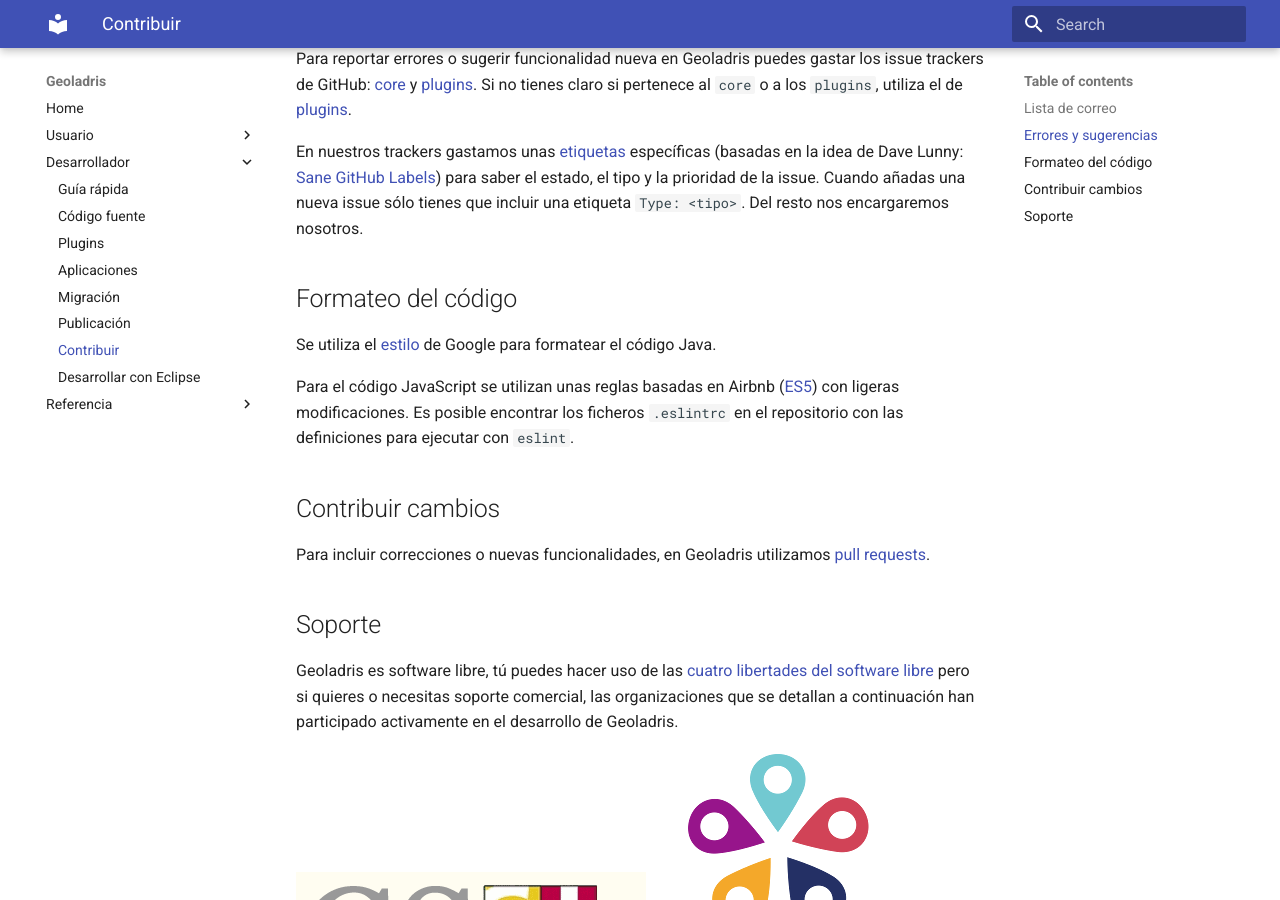
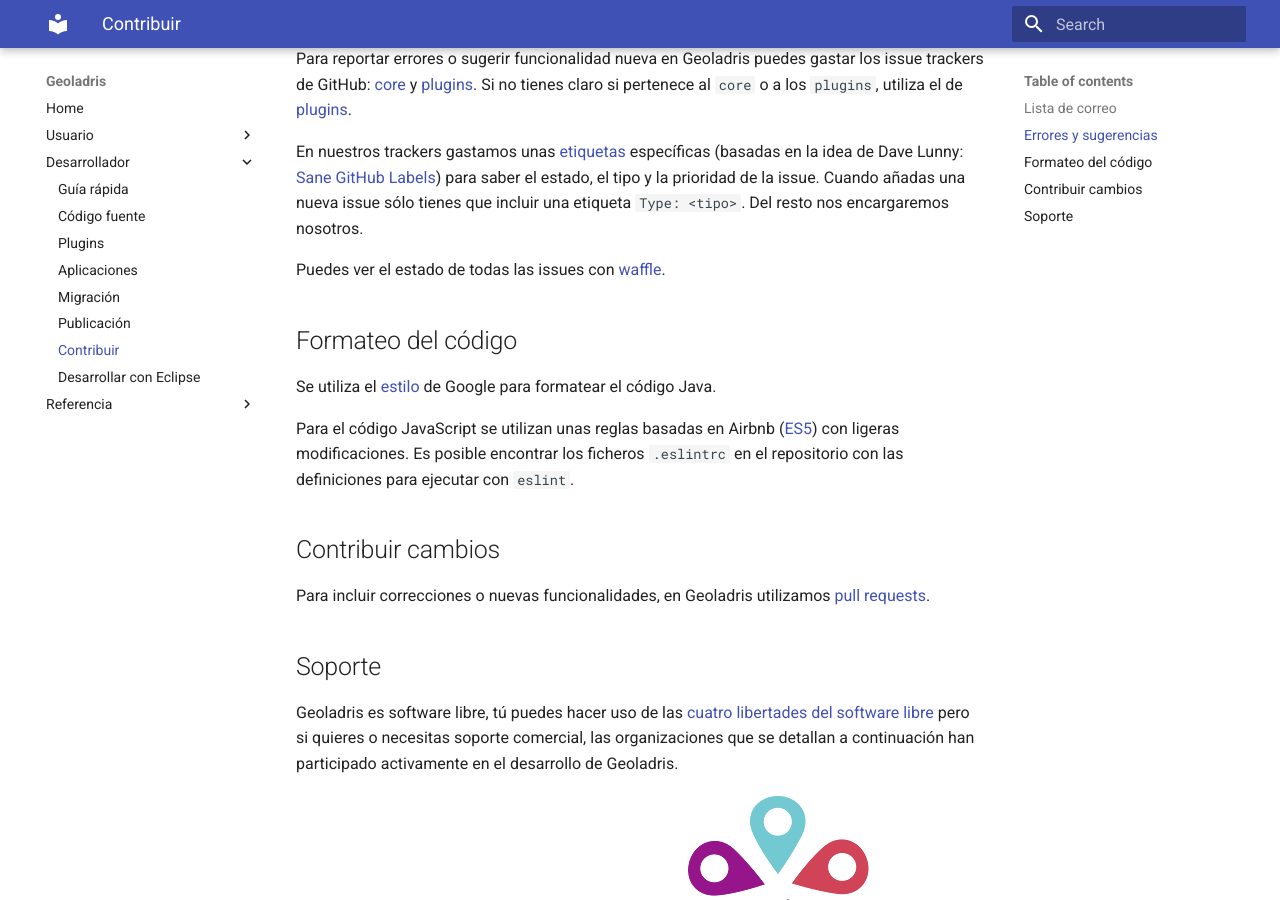
Before and after one commit to geoladris/doc, an MkDocs documentation site: the page built from docs/dev/contribute.md, in a window 1280 px wide and 900 px high, scrolled down 485 px. Built offline with MkDocs 1.6.1 and Material for MkDocs 9.7.7, drawn with Linux system fonts in a browser that asks for light colours; old or Windows-style settings are respelled for this version of MkDocs.

Commit message:
Add reference to waffle

```diff
--- a/docs/dev/contribute.md
+++ b/docs/dev/contribute.md
@@ -11,6 +11,8 @@
 Para reportar errores o sugerir funcionalidad nueva en Geoladris puedes gastar los issue trackers de GitHub: [core](https://github.com/geoladris/core/issues) y [plugins](https://github.com/geoladris/plugins/issues). Si no tienes claro si pertenece al `core` o a los `plugins`, utiliza el de [plugins](https://github.com/geoladris/plugins/issues).
 
 En nuestros trackers gastamos unas [etiquetas](https://github.com/geoladris/core/labels) específicas (basadas en la idea de Dave Lunny: [Sane GitHub Labels](https://medium.com/@dave_lunny/sane-github-labels-c5d2e6004b63)) para saber el estado, el tipo y la prioridad de la issue. Cuando añadas una nueva issue sólo tienes que incluir una etiqueta `Type: <tipo>`. Del resto nos encargaremos nosotros.
+
+Puedes ver el estado de todas las issues con [waffle](https://waffle.io/geoladris/core).
 
 ## Formateo del código
 
```
